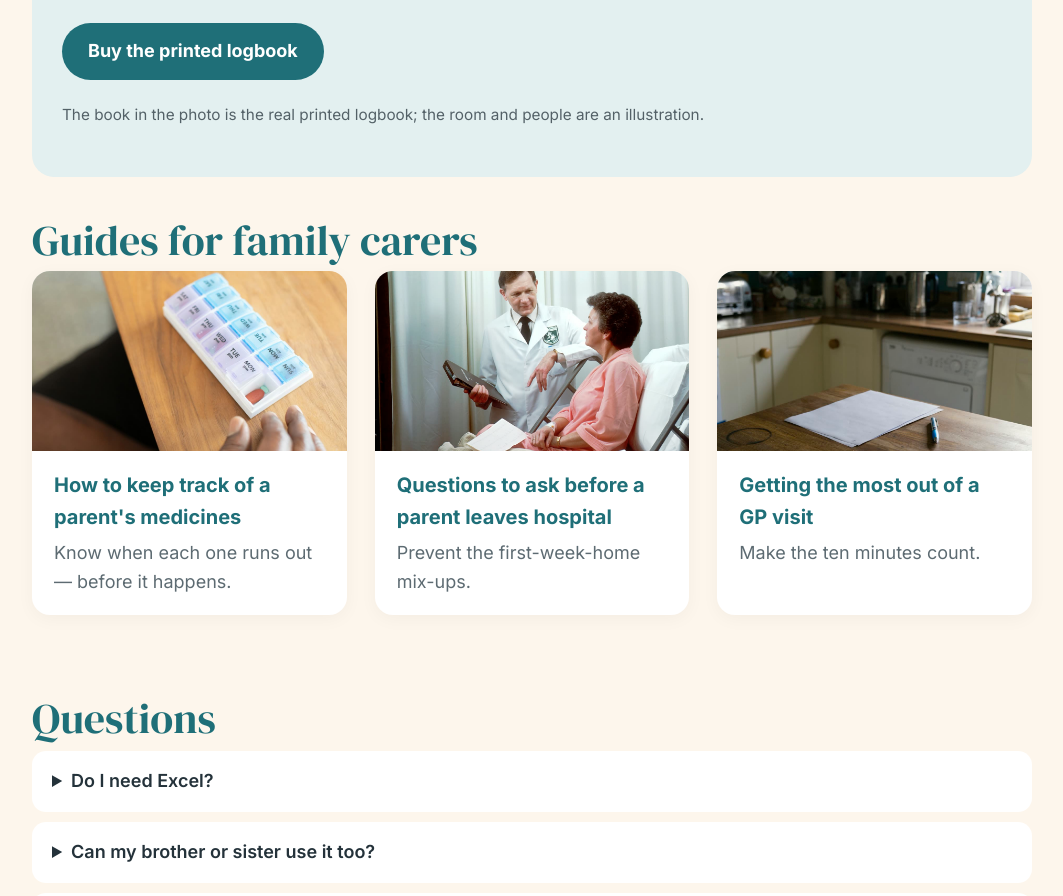
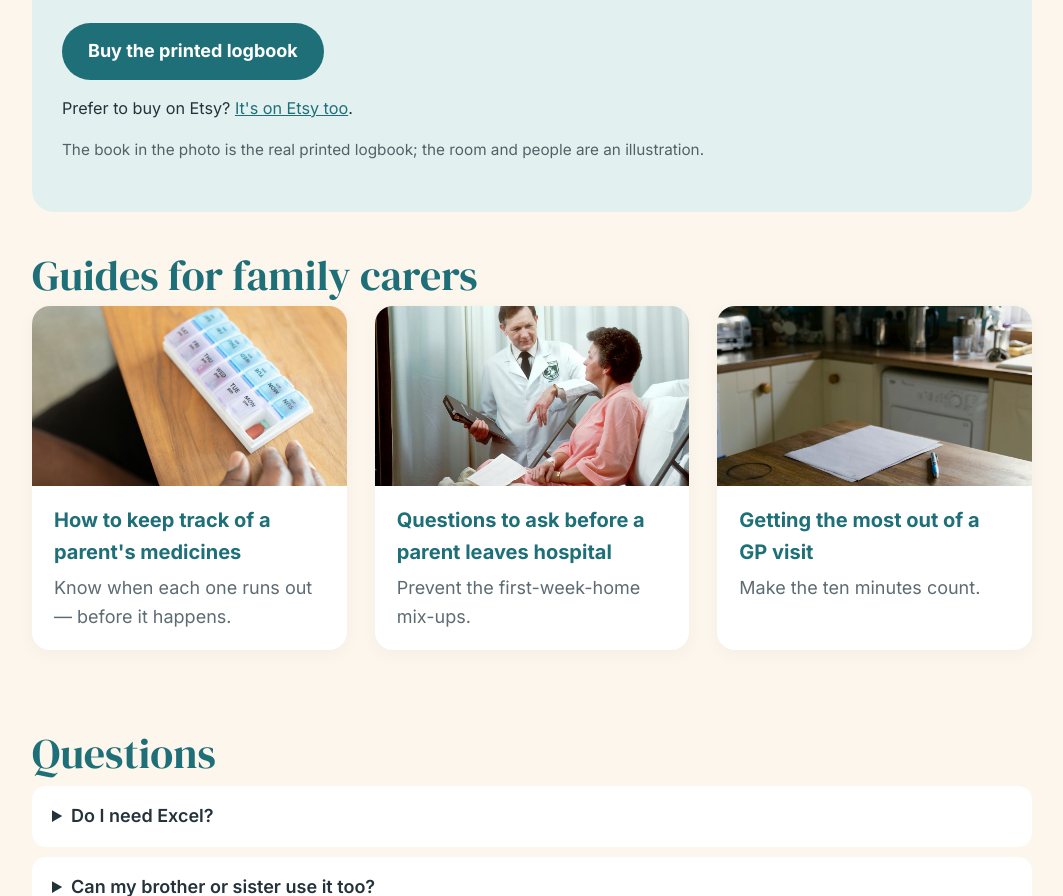
Before and after one commit to froghaul/carewell, a plain HTML site: page tools/index.html in a window 1280 px wide. Shown: the part 5609-6505 px from the top of the page, without its empty margins (108-1171 px from the left). Drawn offline with Linux system fonts and the light colour scheme.

Commit message:
Printed logbook: add Etsy listing link (live 21 Nov)

```diff
--- a/tools/index.html
+++ b/tools/index.html
@@ -144,6 +144,7 @@ footer{padding:40px 0 60px;color:var(--muted);font-size:15px}
   <p>A sturdy coil-bound A4 book (56 pages) that lies flat on the kitchen bench: the fridge emergency page (plus a spare to tear out), medicine list and run-out dates, refill log and 13 weekly tick charts, three months of daily notes, doctor visit pages and a hospital-stay section. Just a pen, no app.</p>
   <p><b>A$45, postage included</b>, printed to order and posted anywhere in Australia (allow about 2–3 weeks; for Christmas, order by 30 November). 30-day money-back guarantee.</p>
   <a class="btn" href="https://payhip.com/b/51TnW">Buy the printed logbook</a>
+  <p style="font-size:.9em;margin-top:8px">Prefer to buy on Etsy? <a href="https://www.etsy.com/listing/4622401093" style="color:var(--teal)">It's on Etsy too</a>.</p>
   <p class="note" style="font-size:.85em;opacity:.75">The book in the photo is the real printed logbook; the room and people are an illustration.</p>
 </section>
 
```
